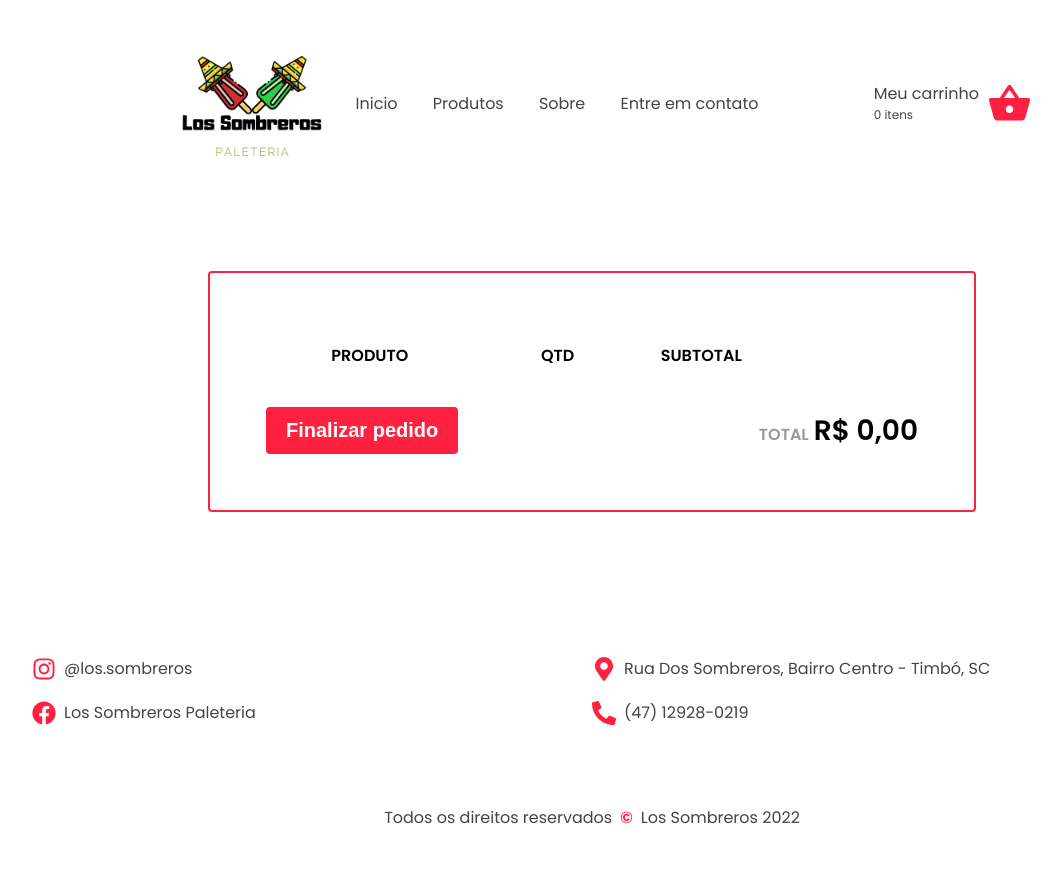
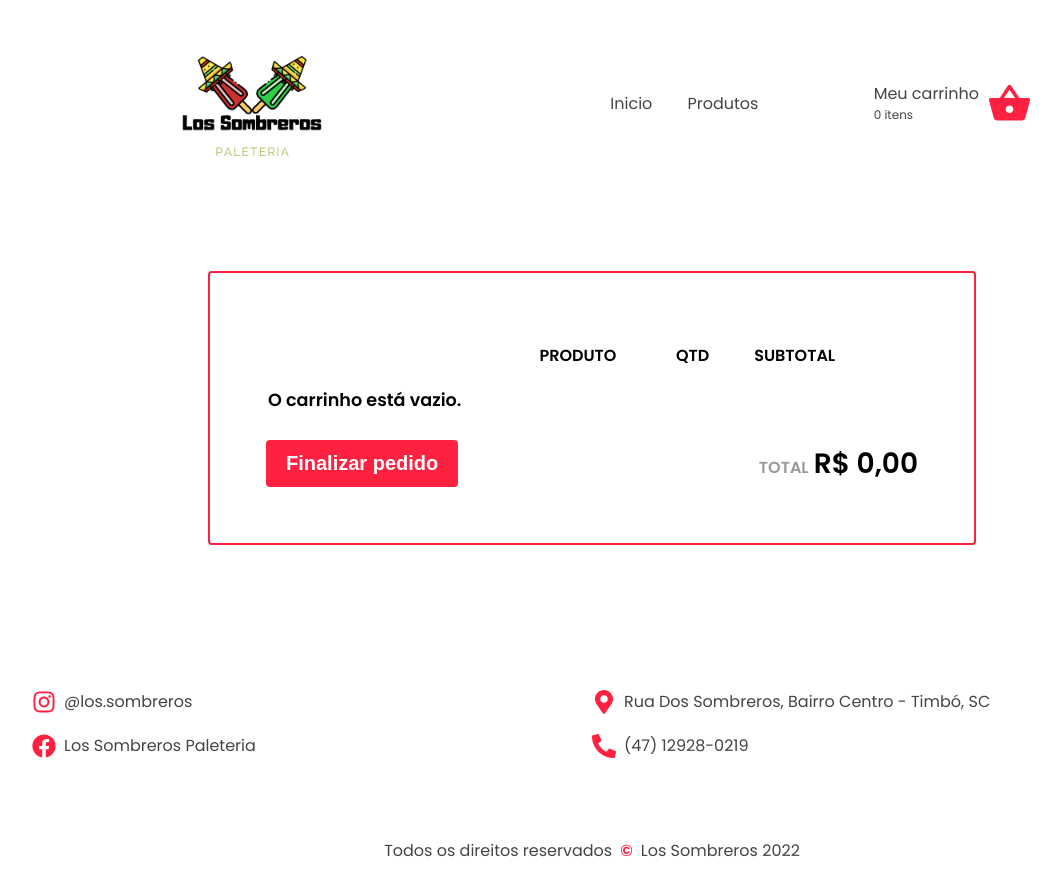
Before and after one commit to nandobutzke/los-sombreros, a React (Create React App) app: page /cart in a window 1280 px wide. Shown: the top 896 px of the page, without its empty margins (48-1109 px from the left). Built offline with nearby package versions, Linux system fonts and the light colour scheme.

Commit message:
Updating Card

```diff
--- a/src/App.tsx
+++ b/src/App.tsx
@@ -7,13 +7,11 @@ import { Products } from './pages/Products';
 
 import './styles/global.scss';
 import { Footer } from './components/Footer';
-import { BackToHomeProvider } from './hooks/useBackToHome';
 import { Cart } from './pages/Cart';
 import { CartProvider } from './hooks/useCart';
 
 function App() {
   return (
-    <BackToHomeProvider>
     <Router>
         <CartProvider>
             <Header />
@@ -25,7 +23,6 @@ function App() {
             <Footer />
         </CartProvider>
       </Router>
-    </BackToHomeProvider>
   );
 }
 
--- a/src/components/BackToHomeButton/index.tsx
+++ /dev/null
@@ -1,13 +0,0 @@
-import { StyledBackToHomeLink } from "./styles";
-import backIcon from '../../assets/icons/back.svg';
-import { useBackToHome } from "../../hooks/useBackToHome";
-
-export function BackToHomeButton() {
-    const { alterPage } = useBackToHome();
-
-    return (
-        <StyledBackToHomeLink to="/" onClick={() => alterPage(false) }>
-            <img src={backIcon} alt="Back icon" />
-        </StyledBackToHomeLink>
-    );
-}
--- a/src/components/BackToHomeButton/styles.ts
+++ /dev/null
@@ -1,7 +0,0 @@
-import { Link } from "react-router-dom";
-import styled from "styled-components";
-
-export const StyledBackToHomeLink = styled(Link)`
-    border: none;
-    cursor: pointer;
-`;
--- a/src/components/Header/index.tsx
+++ b/src/components/Header/index.tsx
@@ -1,23 +1,17 @@
 import { HeaderContainer, StyledLink } from "./styles";
 import logoImg from '../../assets/logo-los-sombreros.png';
-import { BackToHomeButton } from "../BackToHomeButton";
-import { useBackToHome } from "../../hooks/useBackToHome";
 import { CartItem } from "../CartItem";
 
 export function Header() {
-    const { isOtherPage, alterPage } = useBackToHome();
-
     return (
         <>
             <HeaderContainer>
                 <div className="content-img">
-                    { isOtherPage ? <BackToHomeButton /> : <img src={logoImg} alt="Logo" />}
+                    <img src={logoImg} alt="Logo" />
                 </div>
                 <nav className="content-menu">
-                    <StyledLink to="/" onClick={() => alterPage(false)}>Inicio</StyledLink>
-                    <StyledLink to="/products" onClick={() => alterPage(true)}>Produtos</StyledLink>
-                    <StyledLink to="/" onClick={() => alterPage(true)}>Sobre</StyledLink>
-                    <StyledLink to="/" onClick={() => alterPage(true)}>Entre em contato</StyledLink>
+                    <StyledLink to="/">Inicio</StyledLink>
+                    <StyledLink to="/products">Produtos</StyledLink>
                     <CartItem />
                 </nav>
             </HeaderContainer>
--- a/src/components/Header/styles.ts
+++ b/src/components/Header/styles.ts
@@ -26,4 +26,6 @@ export const HeaderContainer = styled.header`
 export const StyledLink = styled(Link)`
     color: #444;
     text-decoration: none;
+
+    &:active { color: lime }
 `;
--- a/src/hooks/useBackToHome.tsx
+++ /dev/null
@@ -1,34 +0,0 @@
-import { createContext, ReactNode, useContext, useState } from 'react';
-
-interface BackToHomeProviderProps {
-    children: ReactNode;
-}
-
-interface BackToHomeContextData {
-    isOtherPage: boolean;
-    alterPage: (isOtherPageValue: boolean) => void
-}
-
-const BackToHomeContext = createContext<BackToHomeContextData>(
-    {} as BackToHomeContextData
-);
-
-export function BackToHomeProvider({children}: BackToHomeProviderProps) {
-    const [isOtherPage, setIsOtherPage] = useState(false);
-
-    function alterPage(isOtherPageValue: boolean) {
-        setIsOtherPage(isOtherPageValue);
-    }
-
-    return (
-        <BackToHomeContext.Provider value={{ isOtherPage, alterPage }}>
-            {children}
-        </BackToHomeContext.Provider>
-    );
-}
-
-export function useBackToHome() {
-    const context = useContext(BackToHomeContext);
-
-    return context;
-}
--- a/src/hooks/useCart.tsx
+++ b/src/hooks/useCart.tsx
@@ -2,7 +2,6 @@ import { createContext, ReactNode, useContext, useEffect, useRef, useState } fro
 import { toast } from "react-toastify";
 import { api } from "../services/api";
 import { Product } from "../types";
-
 
 interface CartProviderProps {
     children: ReactNode;
@@ -11,6 +10,7 @@ interface CartProviderProps {
 interface CartContextData {
     cart: Product[];
     addProduct: (productId: number) => Promise<void>;
+    removeProduct: (productId: number) => Promise<void>;
 }
 
 const CartContext = createContext<CartContextData>({} as CartContextData);
@@ -61,7 +61,7 @@ export function CartProvider({ children }: CartProviderProps) {
             if (productExists) {
                 productExists.amount = amount;
             } else {
-                const product = await api.get(`/products/${productId}`)
+                const product = await api.get(`/products/${productId}`);
 
                 const newProduct = {
                     ...product.data,
@@ -71,14 +71,16 @@ export function CartProvider({ children }: CartProviderProps) {
             }
 
             setCart(updatedCart);
-
         } catch {
             toast.error('Erro ao adicionar o produto');
         }
     }
 
-    async function removeProduct() {
+    async function removeProduct(productId: number) {
+        const cartFilter = cart.filter(product => product.id !== productId);
 
+        setCart(cartFilter);
+        localStorage.setItem('@LosSombreros:cart', JSON.stringify(cartFilter));
     }
 
     async function updateProductAmount() {
@@ -86,7 +88,7 @@ export function CartProvider({ children }: CartProviderProps) {
     }
 
     return (
-        <CartContext.Provider value={{ cart, addProduct }}>
+        <CartContext.Provider value={{ cart, addProduct, removeProduct }}>
             {children}
         </CartContext.Provider>
     );
--- a/src/pages/Cart/index.tsx
+++ b/src/pages/Cart/index.tsx
@@ -4,14 +4,37 @@ import { useCart } from "../../hooks/useCart";
 import { formatPrice } from "../../util/format";
 import { Container, StyledTable, Total } from "./styles";
 
+interface Product {
+    id: number;
+    title: string;
+    price: number;
+    image: string;
+    amount: number;
+}
+
 export function Cart() {
-    const { cart } = useCart();
+    const { cart, removeProduct } = useCart();
+
+    const cartFormatted = cart.map(product => ({
+        ...product,
+        priceFormatted: formatPrice(product.price),
+        subTotal: formatPrice(product.price * product.amount)
+    }));
+
+    const total =
+        formatPrice(
+            cart.reduce((sumTotal, product) => {
+                return sumTotal + product.price * product.amount;
+            }, 0)
+        );
 
     function getImageById(localDataItemId: number) {
         const response = localData.findIndex(localDataItem => localDataItem.id === localDataItemId);
 
         return localData[response].image;
     }
+
+
 
     return (
         <Container>
@@ -26,7 +49,7 @@ export function Cart() {
                     </tr>
                 </thead>
                 <tbody>
-                    {cart.map(product => (
+                    {cartFormatted.length > 0 ? cart.map(product => (
                         <tr>
                             <td>
                                 <img src={getImageById(product.id)} alt="" />
@@ -58,15 +81,15 @@ export function Cart() {
                                 </div>
                             </td>
                             <td>
-                                <strong>{formatPrice(0)}</strong>
+                                <strong>{}</strong>
                             </td>
                             <td>
-                                <button>
+                                <button onClick={() => removeProduct(product.id)}>
                                     <MdDelete size={20} />
                                 </button>
                             </td>
                         </tr>
-                    ))}
+                    )) : <span>O carrinho está vazio.</span>}
                 </tbody>
             </StyledTable>
             <footer>
```
Also changed, not shown: src/components/ActiveLink/index.tsx (added, +19 -0 lines). Lines whose indentation alone changed are shown as unchanged.
